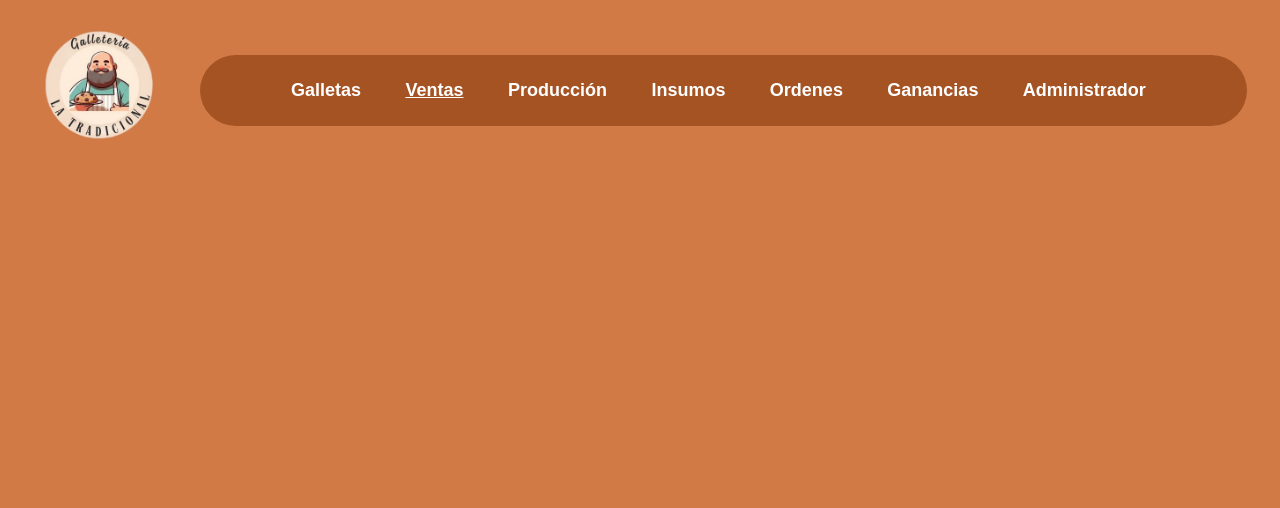
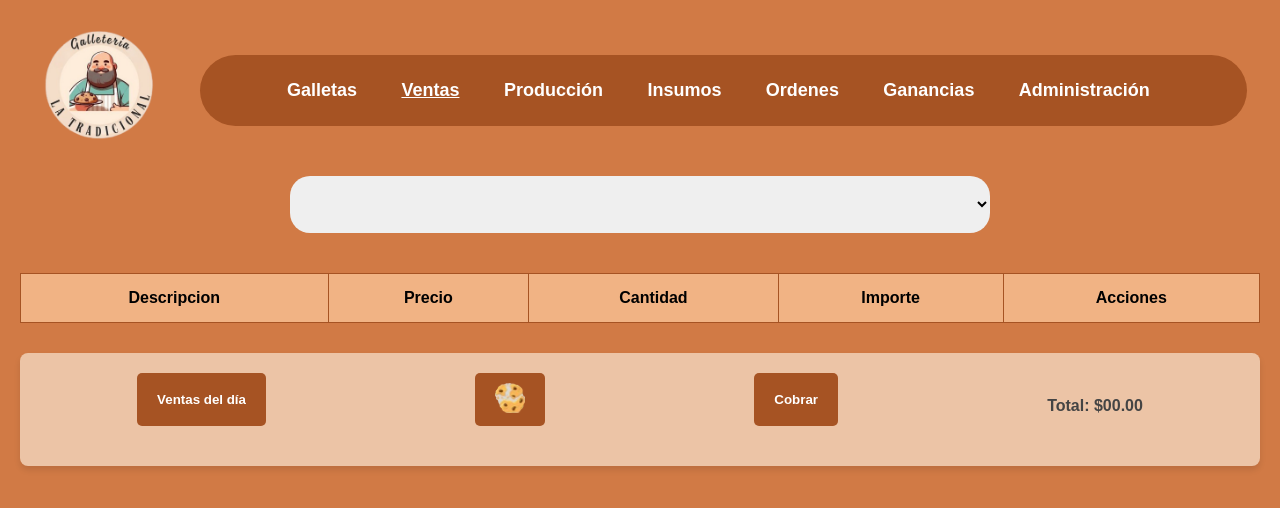
Before and after one commit to IDGS-801-22001417/GalleteriaLaTradicional, a Flask app: page /ventas in a window 1280 px wide. Shown: the top 508 px of the page. Run offline with Flask 3, Linux system fonts and the light colour scheme; lists and menus that the app fills with data are empty.

Commit message:
Segundo Avance

```diff
--- a/app.py
+++ b/app.py
@@ -8,7 +8,7 @@ def galletas():
 
 @app.route("/ventas")
 def ventas():
-    return render_template("layout_galleteria.html", active_page="ventas")
+    return render_template("Ventas.html", active_page="ventas")
 
 @app.route("/produccion")
 def produccion():
@@ -26,12 +26,26 @@ def ordenes():
 def ganancias():
     return render_template("ganancias.html", active_page="ganancias")
 
-@app.route("/administrador")
-def administrador():
-    return render_template("administrador.html", active_page="administrador")
+@app.route("/administracion")
+def administracion():
+    return render_template("Layaut_administracion.html", active_page="administracion")
+
+@app.route("/proveedores")
+def proveedores():
+    return render_template("Proveedores.html", active_page="proveedores")
+
+@app.route("/usuarios")
+def usuarios():
+    return render_template("Usuarios.html", active_page="usuarios")
+
+@app.route("/clientes")
+def clientes():
+    return render_template("Clientes.html", active_page="clientes")
+
+@app.route("/recetas")
+def recetas():
+    return render_template("Recetas.html", active_page="recetas")
+
 
 if __name__ == '__main__':
     app.run(debug=True)
-
-if __name__ == "__main__":
-    app.run(debug=True, port=3000)
--- /dev/null
+++ b/forms.py
@@ -0,0 +1,3 @@
+from wtforms import Form
+from wtforms import StringField, PasswordField, EmailField, BooleanField, SubmitField, IntegerField, RadioField
+from wtforms import validators
--- /dev/null
+++ b/static/css/estilos_ventas.css
@@ -0,0 +1,93 @@
+.select-container {
+    margin-top: 10px;
+    margin-bottom: 40px;
+    display: flex;
+    flex-direction: column;
+    align-items: center;
+}
+
+.select-container label {
+    font-weight: bold;
+    margin-bottom: 30px;
+    color: #fff;
+}
+
+.select-container select {
+    padding: 20px;
+    border-radius: 20px;
+    border: none;
+    width: 700px;
+}
+.table {
+    width: 100%;
+    border-collapse: collapse;
+    margin-bottom: 20px;
+    background-color: #ECC4A6;
+}
+
+.table th,
+.table td {
+    border: 1px solid #a65323;
+    padding: 15px;
+    text-align: center;
+}
+
+.table th {
+    background-color: #F1B384;
+}
+.main {
+    padding: 20px;
+}
+.extra-section {
+    background-color: #ECC4A6;
+    padding: 20px;
+    margin-top: 30px;
+    border-radius: 8px;
+    box-shadow: 0 4px 6px rgba(0, 0, 0, 0.1);
+}
+.button-container {
+    display: flex;
+    justify-content: space-around;
+    gap: 15px;
+    margin-bottom: 20px;
+}
+
+.button-container .btn {
+    background-color: #a65323;
+    color: white;
+    padding: 10px 20px;
+    border: none;
+    border-radius: 5px;
+    cursor: pointer;
+    font-weight: bold;
+}
+
+.button-container .btn:hover {
+    background-color: #e09566;
+}
+.btn {
+    background-color: #f5c19b;
+    border: 1px solid #a65323;
+    padding: 10px 20px;
+    border-radius: 5px;
+    cursor: pointer;
+    font-weight: bold;
+    color: #a65323;
+}
+
+.btn:hover {
+    background-color: #e09566;
+    color: #fff;
+}
+.total-price {
+    font-size: 20px;
+    color: #a65323;
+    font-weight: bold;
+    text-align: center;
+    margin-top: 20px;
+}
+
+.total-price span {
+    font-size: 16px;
+    color: #444;
+}
--- a/templates/layout_galleteria.html
+++ b/templates/Layaut_nav.html
@@ -5,7 +5,10 @@
     <meta charset="UTF-8">
     <meta name="viewport" content="width=device-width, initial-scale=1.0">
     <title>Galleteria - La tradicional</title>
-    <link href="{{ url_for('static', filename='css/estilos_layout_galleteria.css') }}" rel="stylesheet" type="text/css" />
+    <link href="{{ url_for('static', filename='css/estilos_nav.css') }}" rel="stylesheet" type="text/css" />
+    {% block links %}
+
+    {% endblock %}
 </head>
 
 <body>
@@ -19,7 +22,7 @@
             <a href="{{ url_for('insumos') }}" class="{{ 'activo' if active_page == 'insumos' else '' }}">Insumos</a>
             <a href="{{ url_for('ordenes') }}" class="{{ 'activo' if active_page == 'ordenes' else '' }}">Ordenes</a>
             <a href="{{ url_for('ganancias') }}" class="{{ 'activo' if active_page == 'ganancias' else '' }}">Ganancias</a>
-            <a href="{{ url_for('administrador') }}" class="{{ 'activo' if active_page == 'administrador' else '' }}">Administrador</a>
+            <a href="{{ url_for('administracion') }}" class="{{ 'activo' if active_page == 'administracion' else '' }}">Administración</a>
         </nav>
     </header>
 
--- /dev/null
+++ b/templates/Ventas.html
@@ -0,0 +1,39 @@
+{%extends "Layaut_nav.html"%}
+{%block links%}
+    <link href="{{ url_for('static', filename='css/estilos_ventas.css') }}" rel="stylesheet" type="text/css" />
+{%endblock%}
+
+{%block container%}
+    <main class="main">
+        <div class="select-container">
+            <select id="tipo_venta" onchange="">
+
+            </select>
+        </div>
+        <table class="table">
+            <thead>
+                <tr>
+                    <th>Descripcion</th>
+                    <th>Precio</th>
+                    <th>Cantidad</th>
+                    <th>Importe</th>
+                    <th>Acciones</th>
+                </tr>
+            </thead>
+            <tbody id="tblDetalleVenta">
+
+            </tbody>
+        </table>
+        <div class="extra-section">
+            <div class="button-container">
+                <button class="btn" onclick="">Ventas del día</button>
+                <button class="btn" onclick=""><img src="{{ url_for('static', filename='img/galleta.png') }}" alt="" width="30" height="30"/></button>
+                <button class="btn" onclick="">Cobrar</button>
+
+                <div class="total-price">
+                    <span>Total: </span><span id="total-importe">$00.00</span>
+                </div>
+            </div>
+        </div>
+    </main>
+{%endblock%}
```
Also changed, not shown: static/css/estilos_nav_admin.css (added, +24 -0 lines), static/css/estilos_proveedores.css (added, +74 -0 lines), static/css/estilos_usuarios.css (added, +74 -0 lines), templates/Layaut_administracion.html (added, +20 -0 lines), templates/Proveedores.html (added, +29 -0 lines), templates/Usuarios.html (added, +29 -0 lines), static/css/estilos_nav.css (line endings or trailing spaces), static/img/galleta.png (added).
